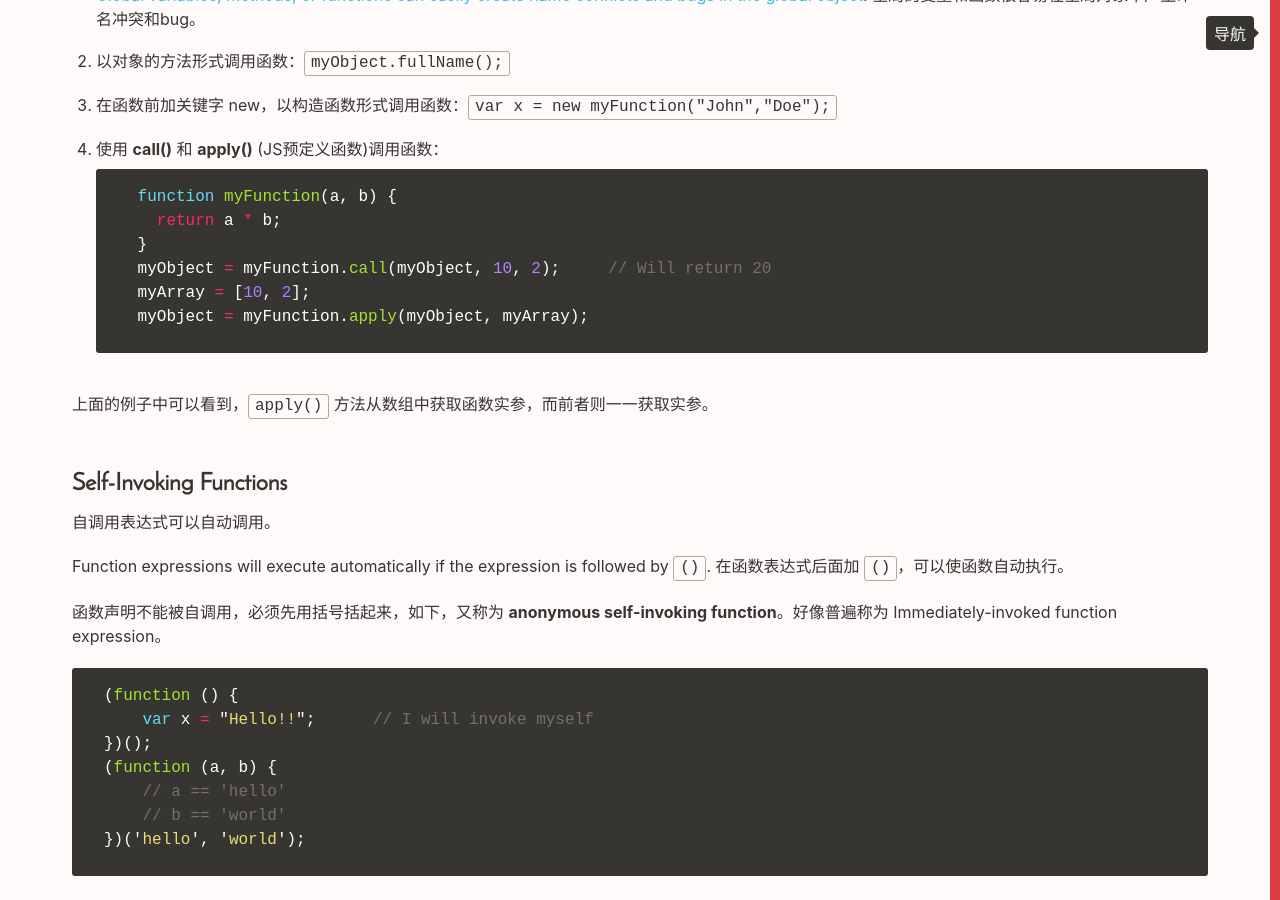
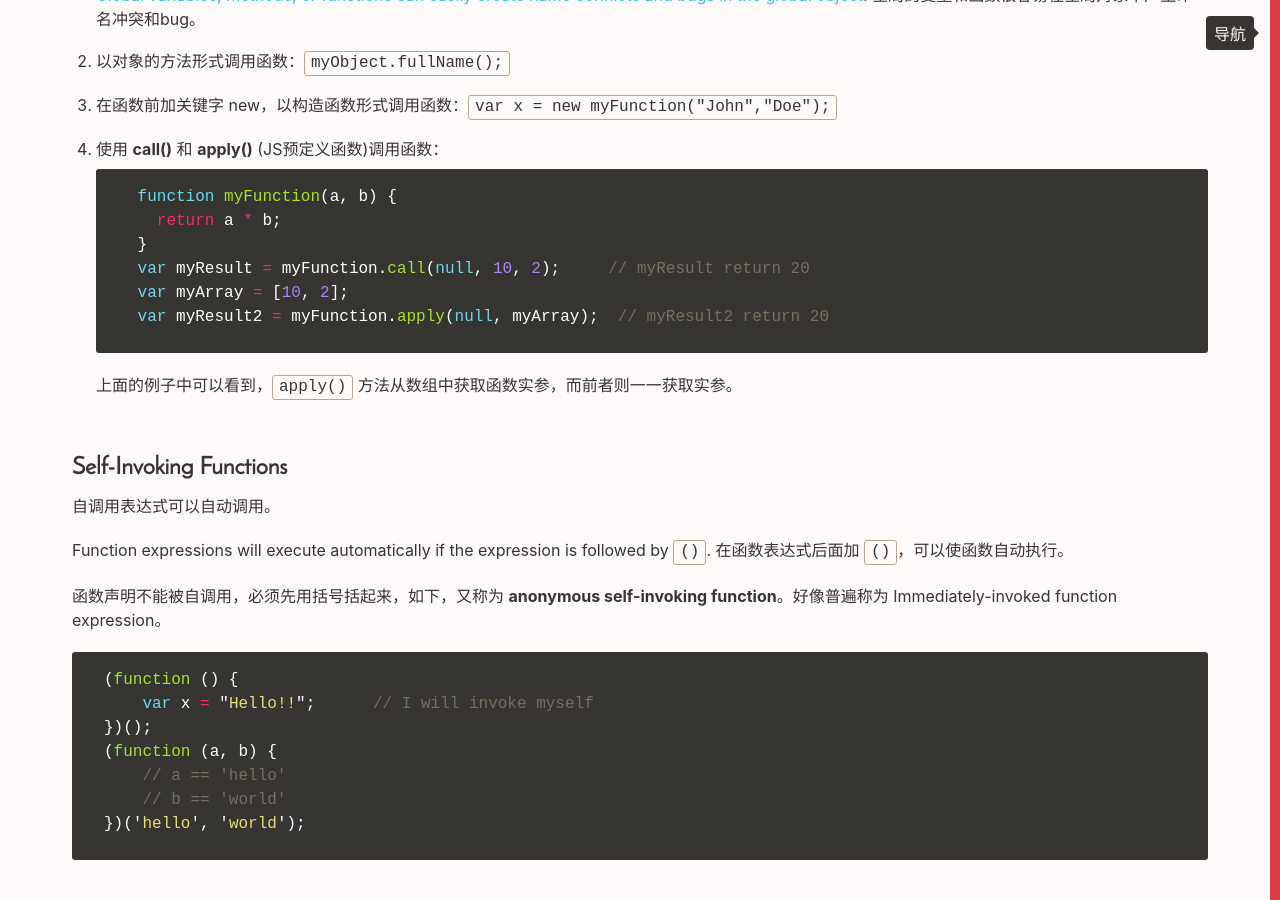
Before and after one commit to Vivi-wu/dive-into-web, a Jekyll site: the page built from _posts/2015-12-31-JavaScript-Functions.markdown, in a window 1280 px wide and 900 px high, scrolled down 3464 px. Built offline with Jekyll 4.4.1, drawn with Linux system fonts in a browser that asks for light colours.

Commit message:
update example for apply() call()

````diff
--- a/_posts/2015-12-31-JavaScript-Functions.markdown
+++ b/_posts/2015-12-31-JavaScript-Functions.markdown
@@ -123,12 +123,12 @@ function sumAll() {
     function myFunction(a, b) {
       return a * b;
     }
-    myObject = myFunction.call(myObject, 10, 2);     // Will return 20
-    myArray = [10, 2];
-    myObject = myFunction.apply(myObject, myArray);
+    var myResult = myFunction.call(null, 10, 2);     // myResult return 20
+    var myArray = [10, 2];
+    var myResult2 = myFunction.apply(null, myArray);  // myResult2 return 20
     ```
 
-  上面的例子中可以看到，`apply()` 方法从数组中获取函数实参，而前者则一一获取实参。
+    上面的例子中可以看到，`apply()` 方法从数组中获取函数实参，而前者则一一获取实参。
 
 ### Self-Invoking Functions
 
````
